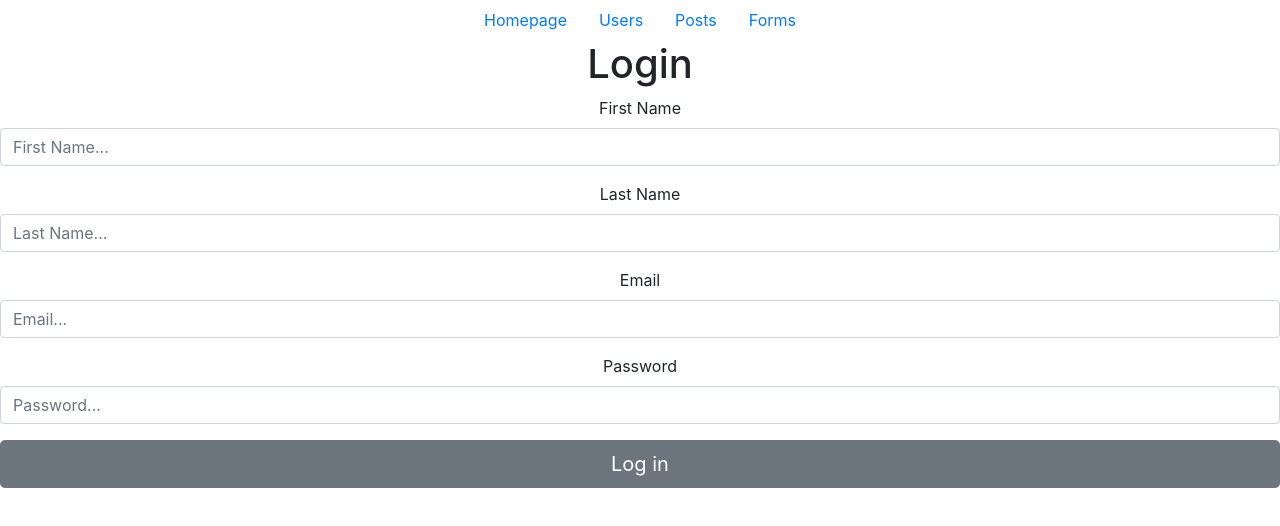
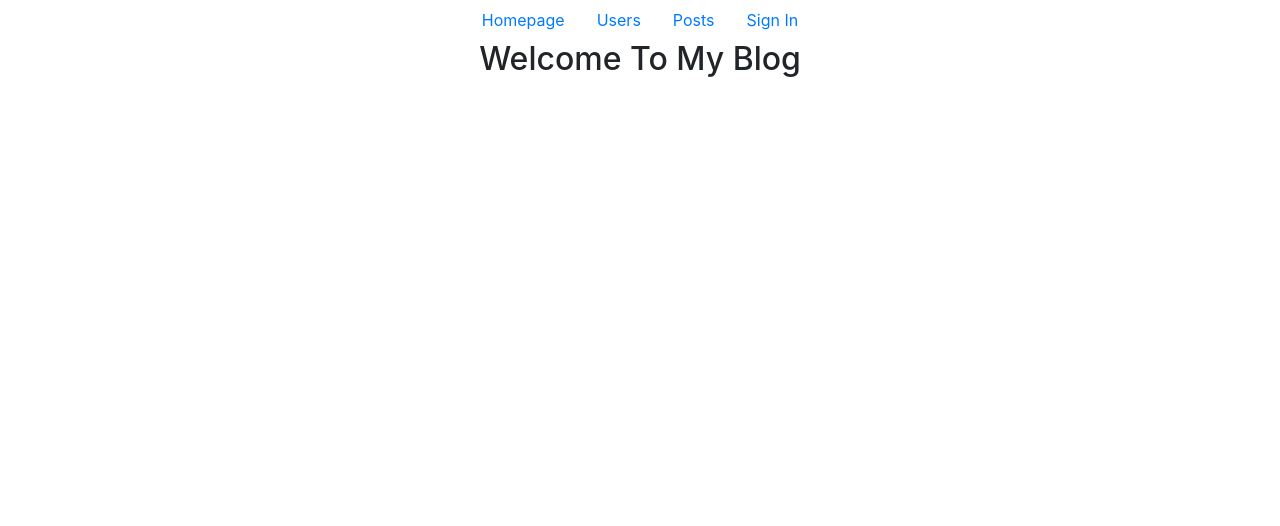
Before and after one commit to isolebo/Blog-Project_React, a React (Create React App) app in the folder blog-project/: page / in a window 1280 px wide. Shown: the top 526 px of the page. Built offline with nearby package versions, Linux system fonts and the light colour scheme.

Commit message:
Updated users details

```diff
--- a/blog-project/src/App.js
+++ b/blog-project/src/App.js
@@ -9,6 +9,7 @@ import PostList from './Components/PostList';
 import UsersList from './Components/UsersList';
 import UsersDetails from './Components/UsersDetails';
 import PostDetails from './Components/PostDetail';
+import HomePage from './Components/Homepage'
 
 function App() {
 
@@ -20,7 +21,7 @@ function App() {
           <Switch>
 
             <Route  exact path='/'>
-              <Forms/>
+              <HomePage/>
             </Route>
 
             <Route   path="/users">
@@ -31,13 +32,19 @@ function App() {
               <UsersDetails/>
             </Route>
 
+            <Route      exact path="/posts">
+              <PostList/>
+            </Route>
+
             <Route  exact path="/postDetails/:id">
               <PostDetails/>
             </Route>
 
-            <Route      exact path="/posts">
-              <PostList/>
+            <Route      exact path="/forms">
+              <Forms/>
             </Route>
+
+
 
           </Switch>
         </div>
--- a/blog-project/src/Components/Forms.js
+++ b/blog-project/src/Components/Forms.js
@@ -17,24 +17,28 @@ const Forms = () => {
 //Functions handles when the form is submitted
     const handleSubmit = (e) => {
         e.preventDefault();//prevents the webpage from reloading when submitting
+        const people = { firstName, lastName, email, password }
+        console.log(people)
 
 //checks to see if all fields have been filled out,then a new person is created
-        if(firstName &&lastName && email && password){
-            const newPerson={firstName,lastName,email,password}
-            setPerson((person) => {
-                return[...person,newPerson]
-            })
+//         if(firstName &&lastName && email && password){
+//             const newPerson={firstName,lastName,email,password}
+//             setPerson((person) => {
+//                 return [...person, newPerson]
 
-//sets the input back to an empty string after form is submitted
-            setFirstName('')
+//             })
+
+// //sets the input back to an empty string after form is submitted
+             setFirstName('')
             setLastName('')
-            setEmail('')
-            setPassword('')
+             setEmail('')
+             setPassword('')
 
-        }else{
-            alert("Please Complete the form")
-        }
-    }
+//         }else{
+//             alert("Please Complete the form")
+//         }
+
+     }
 
 
     return (
--- /dev/null
+++ b/blog-project/src/Components/Homepage.js
@@ -0,0 +1,10 @@
+const HomePage = () => {
+    return (
+        <div>
+            <h2>Welcome  To My Blog</h2>
+
+        </div>
+     );
+}
+
+export default HomePage;
--- a/blog-project/src/Components/Navbar.js
+++ b/blog-project/src/Components/Navbar.js
@@ -13,7 +13,7 @@ const Navbar = () => {
         <Link className="nav-link" to="/posts">Posts</Link>
         </li>
         <li className="nav-item">
-        <Link className="nav-link" to="/forms">Forms</Link>
+        <Link className="nav-link" to="/forms">Sign In</Link>
         </li>
 
 
```
Also changed, not shown: blog-project/src/Homepage.js (deleted).
